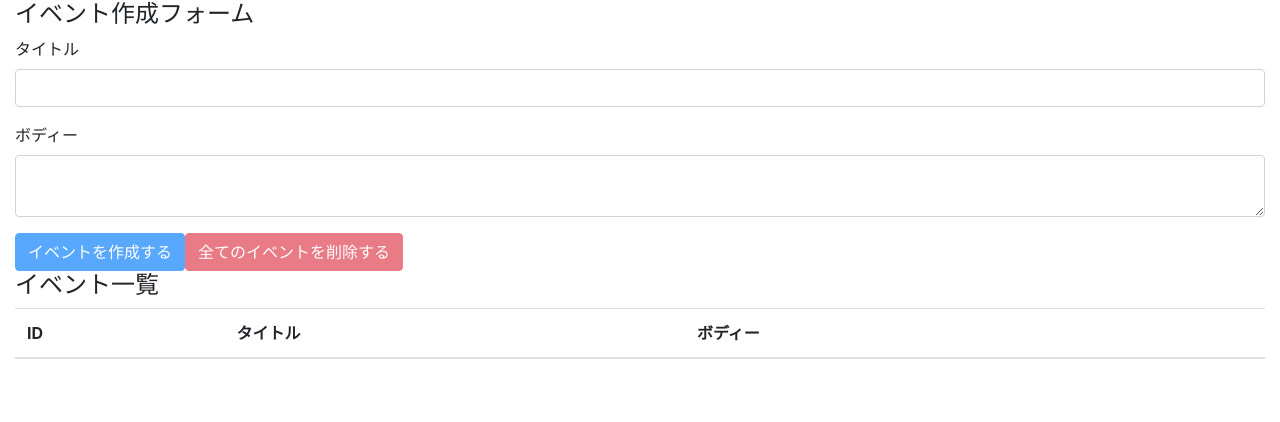
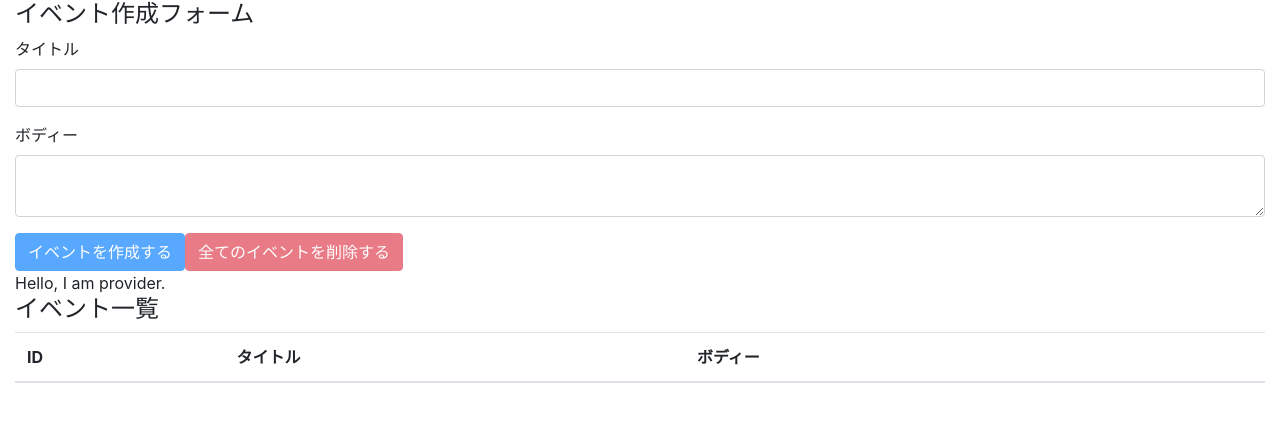
Before and after one commit to taka-take/react-hooks-101, a React (Create React App) app: page / in a window 1280 px wide. Shown: the top 422 px of the page. Built offline with nearby package versions, Linux system fonts and the light colour scheme.

Commit message:
feat:setup react context provider

```diff
--- a/src/components/App.js
+++ b/src/components/App.js
@@ -4,17 +4,19 @@
 
 import EventForm from './EventForm';
 import Events from './Events';
-
+import AppContext from '../contexts/AppContext';
 import reducer from '../reducers';
 
 const App = () => {
   const [state, dispatch] = useReducer(reducer, []);
 
   return (
-    <div className="container-fluid">
-      <EventForm state={state} dispatch={dispatch} />
-      <Events state={state} dispatch={dispatch} />
-    </div>
+    <AppContext.Provider value={'Hello, I am provider.'}>
+      <div className="container-fluid">
+        <EventForm state={state} dispatch={dispatch} />
+        <Events state={state} dispatch={dispatch} />
+      </div>
+    </AppContext.Provider>
   );
 };
 
--- a/src/components/Events.js
+++ b/src/components/Events.js
@@ -1,10 +1,13 @@
-import React from 'react';
+import React, { useContext } from 'react';
 
 import Event from './Event';
+import AppContext from '../contexts/AppContext';
 
 const Events = ({ state, dispatch }) => {
+  const value = useContext(AppContext);
   return (
     <>
+      <div>{value}</div>
       <h4>イベント一覧</h4>
       <table className="table table-hover">
         <thead>
```
